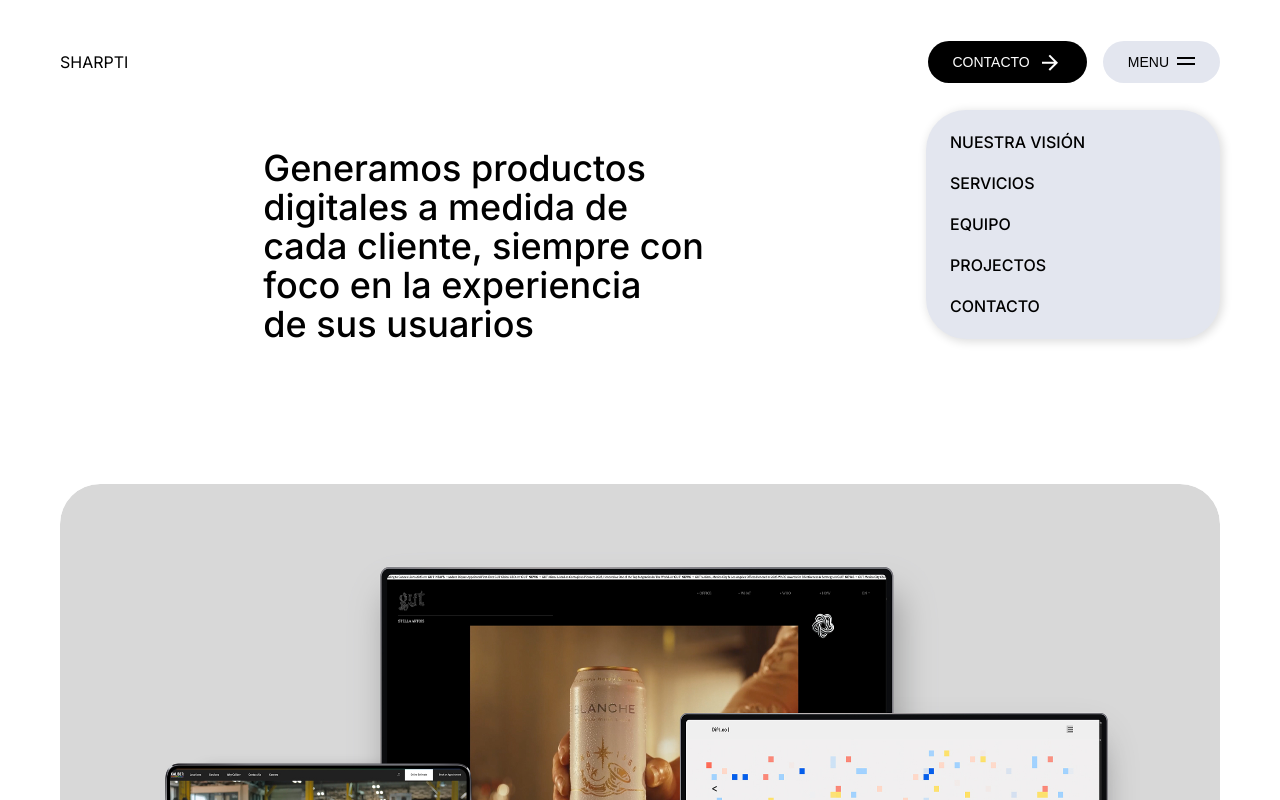
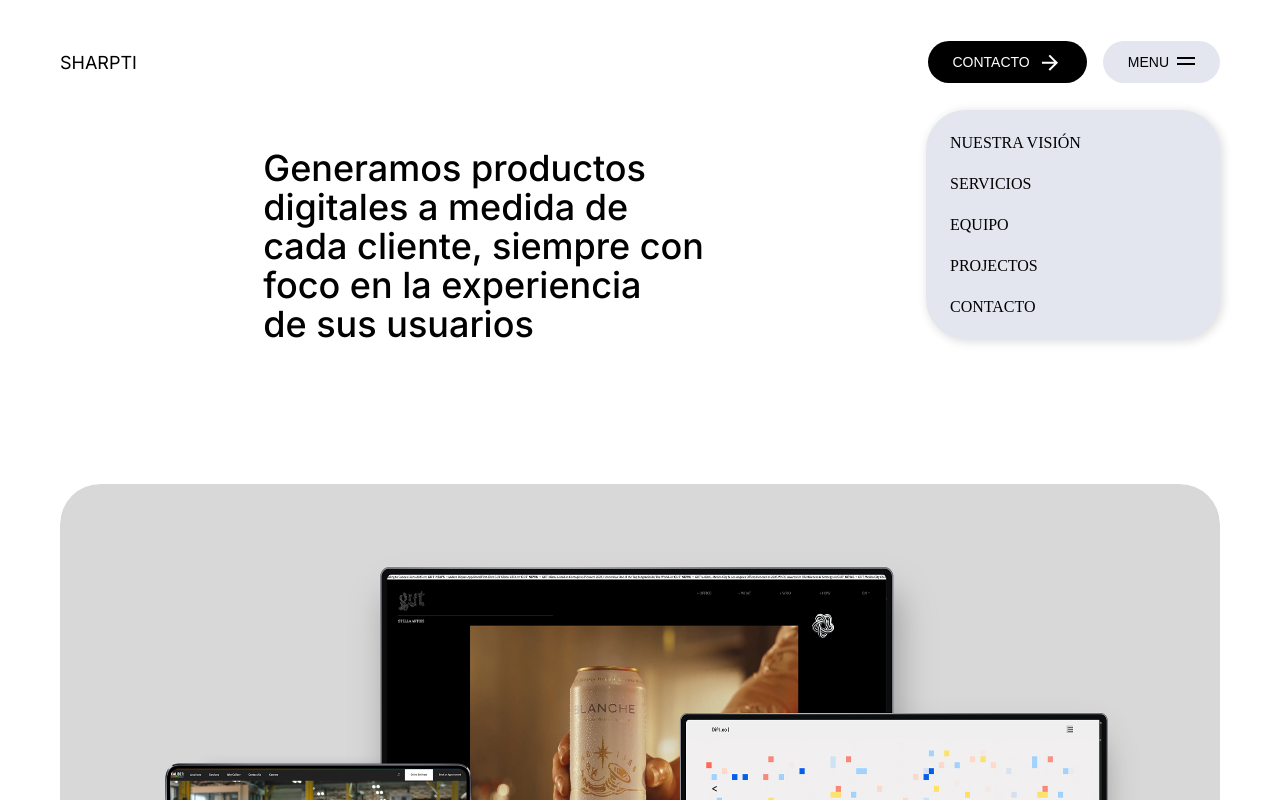
Before and after one commit to testolinp/momiji, a Next.js app: page / in a window 1280 px wide. Both pictures are taken after a click on the button "MENU". Shown: the top 800 px of the page. Built offline with nearby package versions, Linux system fonts and the light colour scheme.

Commit message:
add scroll to position

```diff
--- a/src/app/ui/contact-us/contact-us.tsx
+++ b/src/app/ui/contact-us/contact-us.tsx
@@ -6,7 +6,7 @@ import { motion } from 'framer-motion'
 
 export default function ContactUs() {
   return (
-    <section className={styles.contact}>
+    <section className={styles.contact} id='contact'>
       <motion.span initial={{ opacity: 0, top: 20 }}
             whileInView={{ opacity: 1, top: 0 }} transition={{ delay: .6, duration: .5 }} viewport={{ once: true }}>
         Tenes una gran idea para conquistar el mundo?
--- a/src/app/ui/header/header.module.css
+++ b/src/app/ui/header/header.module.css
@@ -96,6 +96,10 @@
     height: 124px;
   }
 
+  .header__lg {
+    font-size: 18px;
+  }
+
   .header__talk {
     display: flex;
   }
--- a/src/app/ui/header/header.tsx
+++ b/src/app/ui/header/header.tsx
@@ -11,6 +11,8 @@ export default function Header() {
   const displayMenu = () => {
     setShowMenu(!showMenu)
   }
+
+
 
   return (
     <header className={styles.header}>
--- a/src/app/ui/menu/menu.module.css
+++ b/src/app/ui/menu/menu.module.css
@@ -32,12 +32,19 @@
   gap: 24px;
 }
 
-.menu__nav a {
+.menu__nav button {
+  background-color: transparent;
+  border: 0 none;
+  color: var(--black-color);
   font-size: 16px;
+  font-weight: 500;
   line-height: 17px;
-  font-weight: 500;
-  color: var(--black-color);
+  margin: 0;
+  padding: 0;
+  text-align: left;
   text-transform: uppercase;
+  cursor: pointer;
+  font-family: '__Inter_dd250f', '__Inter_Fallback_dd250f';
 }
 
 .menu__newsletter {
@@ -105,6 +112,3 @@
     box-shadow: 2px 2px 10px 1px #0002;
   }
 }
-/*
-@media only screen and (min-width: 1280px) {
-} */
--- a/src/app/ui/menu/menu.tsx
+++ b/src/app/ui/menu/menu.tsx
@@ -1,24 +1,29 @@
-import Link from "next/link"
+import { inter } from '../../ui/fonts'
 import styles from './menu.module.css'
 
 export default function Menu({showMenu}) {
+  const scrollToSection = (id: string) => {
+    const element = document.getElementById(id)
+    element?.scrollIntoView({ behavior: 'smooth'});
+  };
+
   return (
     <div className={`${styles.menu} ${showMenu ? styles.menu__show : ''}`}>
       <div className={styles.menu__wrapper}>
         <nav className={styles.menu__nav}>
-          <Link href='/'>Nuestra visión</Link>
-          <Link href='/'>Servicios</Link>
-          <Link href='/'>Equipo</Link>
-          <Link href='/'>Projectos</Link>
-          <Link href='/'>Contacto</Link>
+          <button onClick={()=>scrollToSection('vision')}>Nuestra visión</button>
+          <button onClick={()=>scrollToSection('services')}>Servicios</button>
+          <button onClick={()=>scrollToSection('team')}>Equipo</button>
+          <button onClick={()=>scrollToSection('projects')}>Projectos</button>
+          <button onClick={()=>scrollToSection('contact')}>Contacto</button>
         </nav>
         {/* <div className={styles.menu__newsletter}>
           <h2>Subscribe to our newsletter</h2>
           <div className={styles.menu__newsletter__input}>
             <input placeholder='Your email' />
             <button>
-            <svg width="24" height="24" viewBox="0 0 24 24" fill="none">
-              <path d="M16.175 13H4V11H16.175L10.575 5.4L12 4L20 12L12 20L10.575 18.6L16.175 13Z" fill="black"/>
+            <svg width='24' height='24' viewBox='0 0 24 24' fill='none'>
+              <path d='M16.175 13H4V11H16.175L10.575 5.4L12 4L20 12L12 20L10.575 18.6L16.175 13Z' fill='black'/>
             </svg>
             </button>
           </div>
--- a/src/app/ui/projects/projects.tsx
+++ b/src/app/ui/projects/projects.tsx
@@ -29,7 +29,7 @@ export default function Projects() {
   ]
 
   return (
-    <section className={styles.projects}>
+    <section className={styles.projects} id='projects'>
       <div className='container'>
         <div className={styles.projects__header}>
           <motion.h2 initial={{ opacity: 0, top: 20 }}
--- a/src/app/ui/services/services.tsx
+++ b/src/app/ui/services/services.tsx
@@ -21,7 +21,7 @@ const services = [
 
 export default function Services() {
   return (
-    <section className={`container ${styles.services}`}>
+    <section className={`container ${styles.services}`} id='services'>
       <motion.h2 initial={{ opacity: 0, top: 20 }}
             whileInView={{ opacity: 1, top: 0 }} transition={{ delay: .6, duration: .5 }} viewport={{ once: true }}>
         <span>Servicios &</span> experiencia
--- a/src/app/ui/team/team.tsx
+++ b/src/app/ui/team/team.tsx
@@ -29,7 +29,7 @@ export default function Team() {
   ]
 
   return (
-    <section className={`container ${styles.team}`}>
+    <section className={`container ${styles.team}`} id='team'>
       <motion.h2 initial={{ opacity: 0, top: 20 }}
             whileInView={{ opacity: 1, top: 0 }} transition={{ delay: .6, duration: .5 }} viewport={{ once: true }}>
         Conocé al equipo
--- a/src/app/ui/visions/visions.tsx
+++ b/src/app/ui/visions/visions.tsx
@@ -6,7 +6,7 @@ import { motion } from 'framer-motion'
 
 export default function Visions() {
   return (
-    <section className={`container ${styles.visions}`}>
+    <section className={`container ${styles.visions}`} id='vision'>
       <motion.h2 initial={{ opacity: 0, top: 20 }}
             whileInView={{ opacity: 1, top: 0 }} transition={{ delay: .6, duration: .5 }} viewport={{ once: true }}>
         <span>Transformación</span> Digital a tu Medida
```
